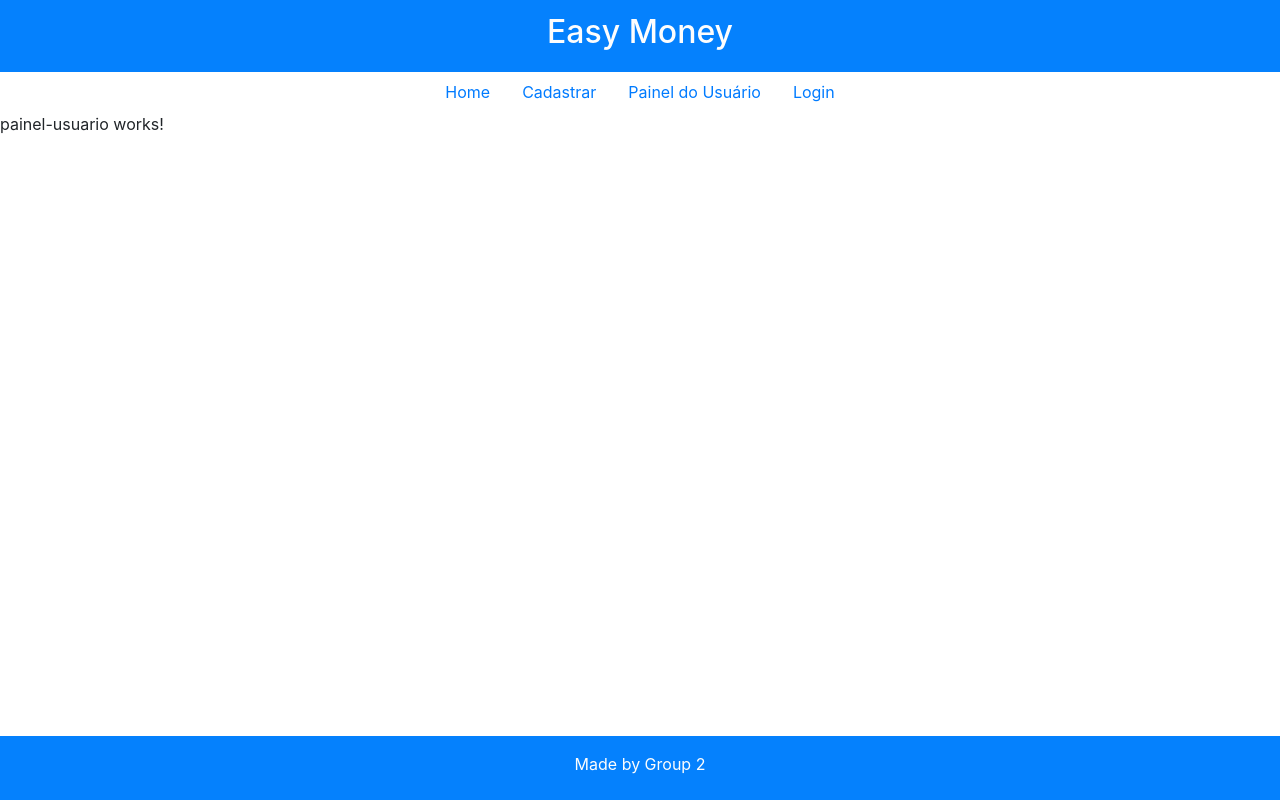
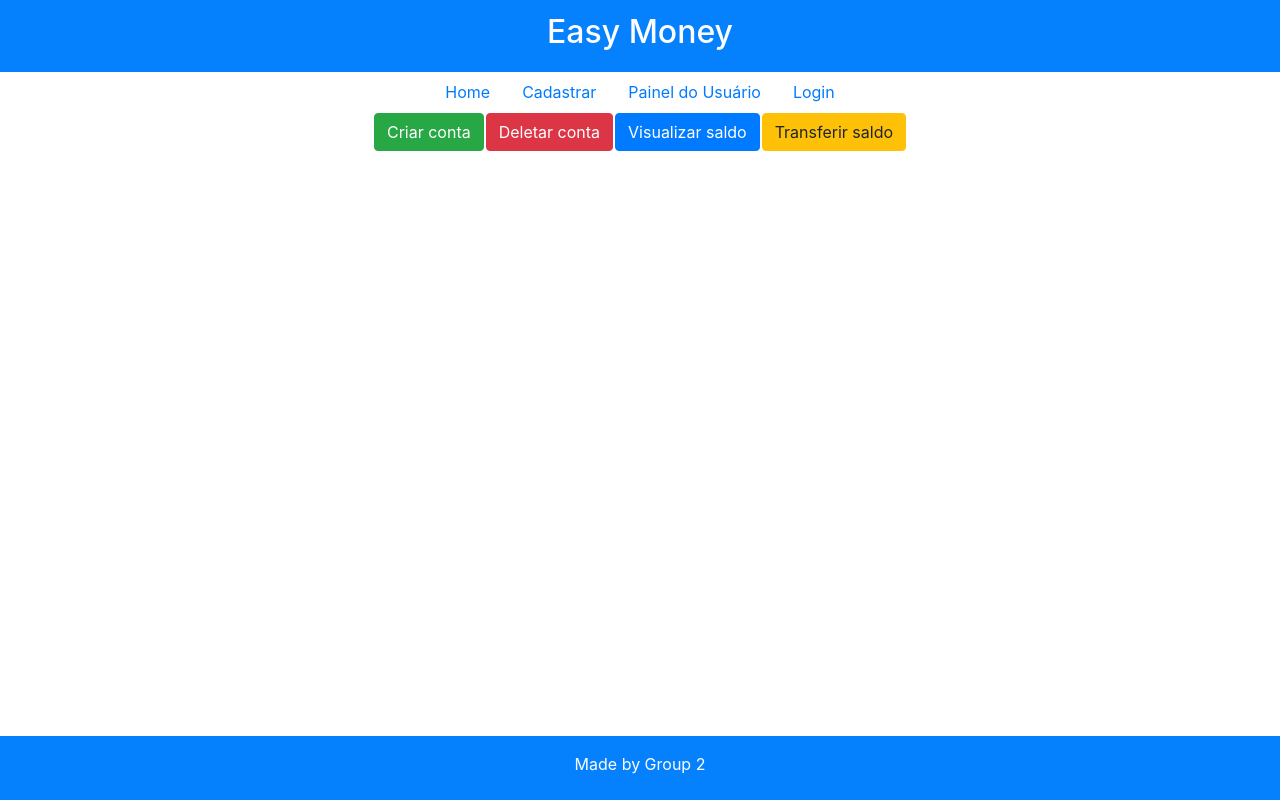
Before and after one commit to PaulaCBS/appmonetario, an Angular app: page /painel-usuario in a window 1280 px wide. Built offline with nearby package versions, Linux system fonts and the light colour scheme.

Commit message:
feat: adicionado home e botões de painel do usuário

```diff
--- a/src/app/app.module.ts
+++ b/src/app/app.module.ts
@@ -8,6 +8,7 @@ import { CadastroComponent } from './cadastro/cadastro.component';
 import { PainelUsuarioComponent } from './painel-usuario/painel-usuario.component';
 import { FooterComponent } from './footer/footer.component';
 import { HeaderComponent } from './header/header.component';
+import { HomeComponent } from './home/home.component';
 
 @NgModule({
   declarations: [
@@ -16,11 +17,12 @@ import { HeaderComponent } from './header/header.component';
     PainelUsuarioComponent,
     FooterComponent,
     HeaderComponent,
-   ],
+    HomeComponent,
+  ],
   imports: [
     BrowserModule,
     AppRoutingModule,
-    FormsModule
+    FormsModule,
   ],
   providers: [],
   bootstrap: [AppComponent]
--- /dev/null
+++ b/src/app/home/home.component.html
@@ -0,0 +1 @@
+<h3>Olá, </h3>
--- /dev/null
+++ b/src/app/home/home.component.ts
@@ -0,0 +1,18 @@
+import { Component, OnInit } from '@angular/core';
+import { Router } from '@angular/router';
+
+@Component({
+  selector: 'app-home',
+  templateUrl: './home.component.html',
+  styleUrls: ['./home.component.css']
+})
+export class HomeComponent implements OnInit {
+
+  constructor(
+    private router: Router
+  ) { }
+
+  ngOnInit(): void {
+  }
+
+}
--- a/src/app/painel-usuario/painel-usuario.component.html
+++ b/src/app/painel-usuario/painel-usuario.component.html
@@ -1 +1,20 @@
-<p>painel-usuario works!</p>
+<div class="row justify-content-center">
+    <table>
+        <th>
+            <button type="submit" class="btn btn-success">
+                Criar conta</button>
+        </th>
+        <th>
+            <button type="submit" class="btn btn-danger">
+                Deletar conta</button>
+        </th>
+        <th>
+            <button type="submit" class="btn btn-primary">
+                Visualizar saldo</button>
+        </th>
+        <th>
+            <button type="submit" class="btn btn-warning">
+                Transferir saldo</button>
+        </th>
+    </table>
+</div>
```
Also changed, not shown: src/app/app-routing.module.ts (+6 -1 lines), src/app/home/home.component.css (added), 1 other file (tests, documents, lock files or other folders).
